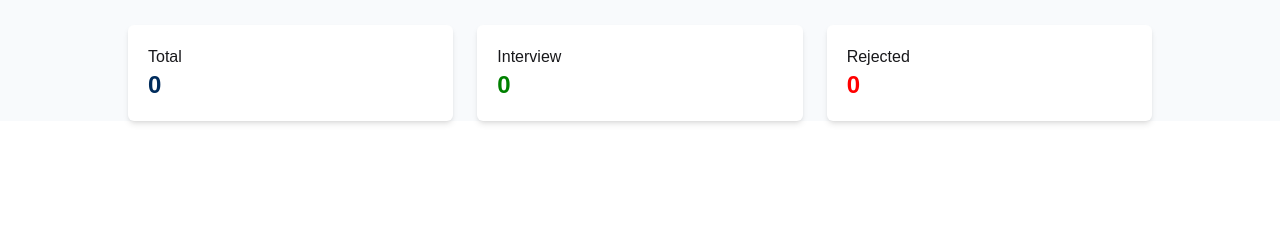
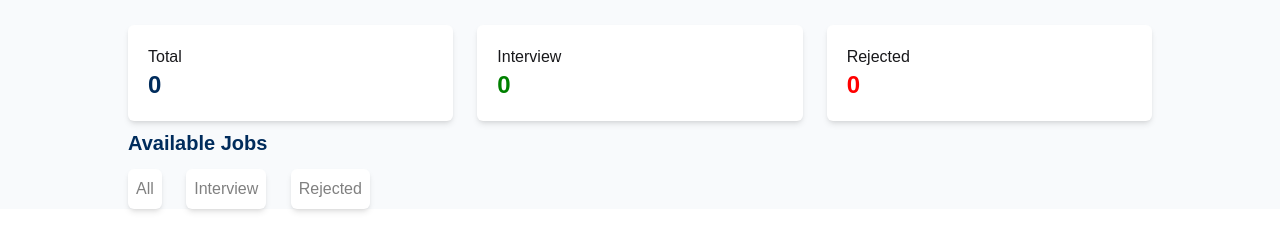
Before and after one commit to wazed-md-abdul/B13-A4-PH-Job-Tracker, a plain HTML site: page index.html in a window 1280 px wide. Shown: the part 59-310 px from the top of the page. Drawn offline with nearby package versions, Linux system fonts and the light colour scheme.

Commit message:
added buttons for toggles

```diff
--- a/index.html
+++ b/index.html
@@ -49,6 +49,18 @@
             </div>
         </div>
     </header>
+    <main>
+        <section class="w-[80%] mx-auto space-y-3 pt-2">
+            <div>
+                <h1 class="text-[#002C5C] text-xl font-bold">Available Jobs</h1>
+            </div>
+            <div class="space-x-5">
+                <button class=" p-2 bg-white text-[grey] rounded-md cursor-pointer shadow-md">All</button>
+                <button class=" p-2 bg-white text-[grey] rounded-md cursor-pointer shadow-md">Interview</button>
+                <button class=" p-2 bg-white text-[grey] rounded-md cursor-pointer shadow-md">Rejected</button>
+            </div>
+        </section>
+    </main>
 
 
 </body>
```
